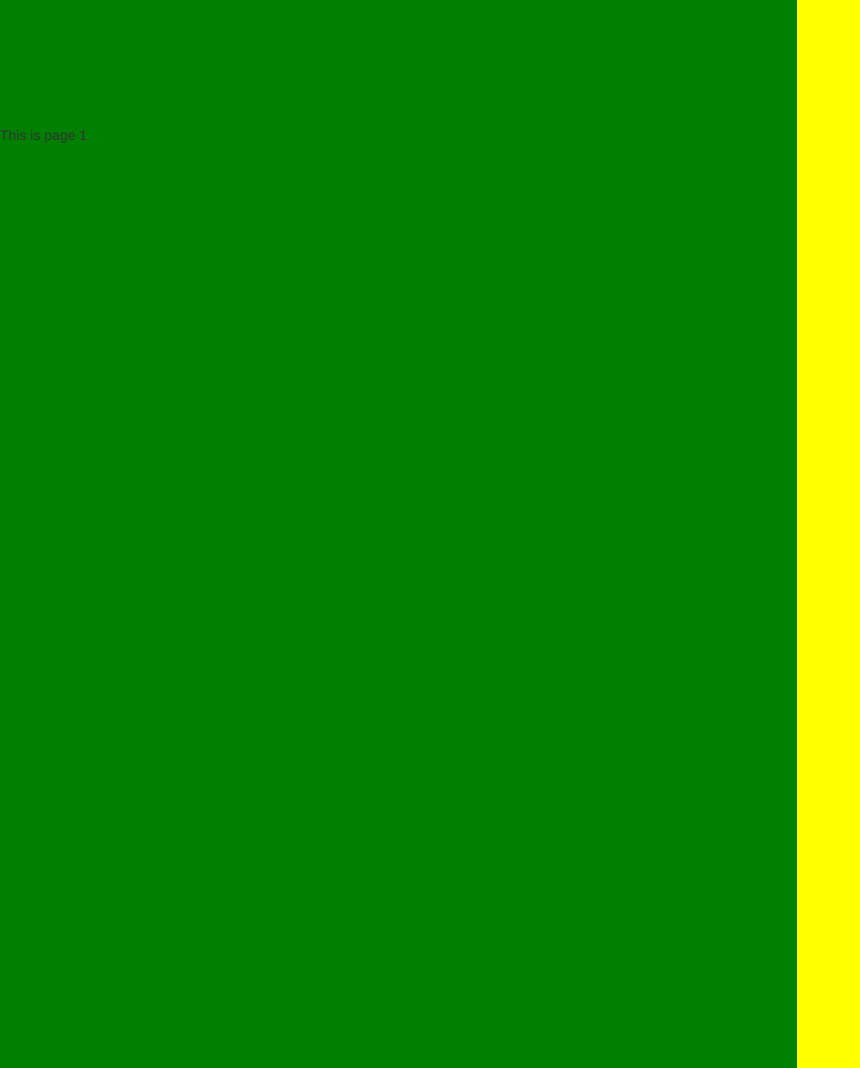
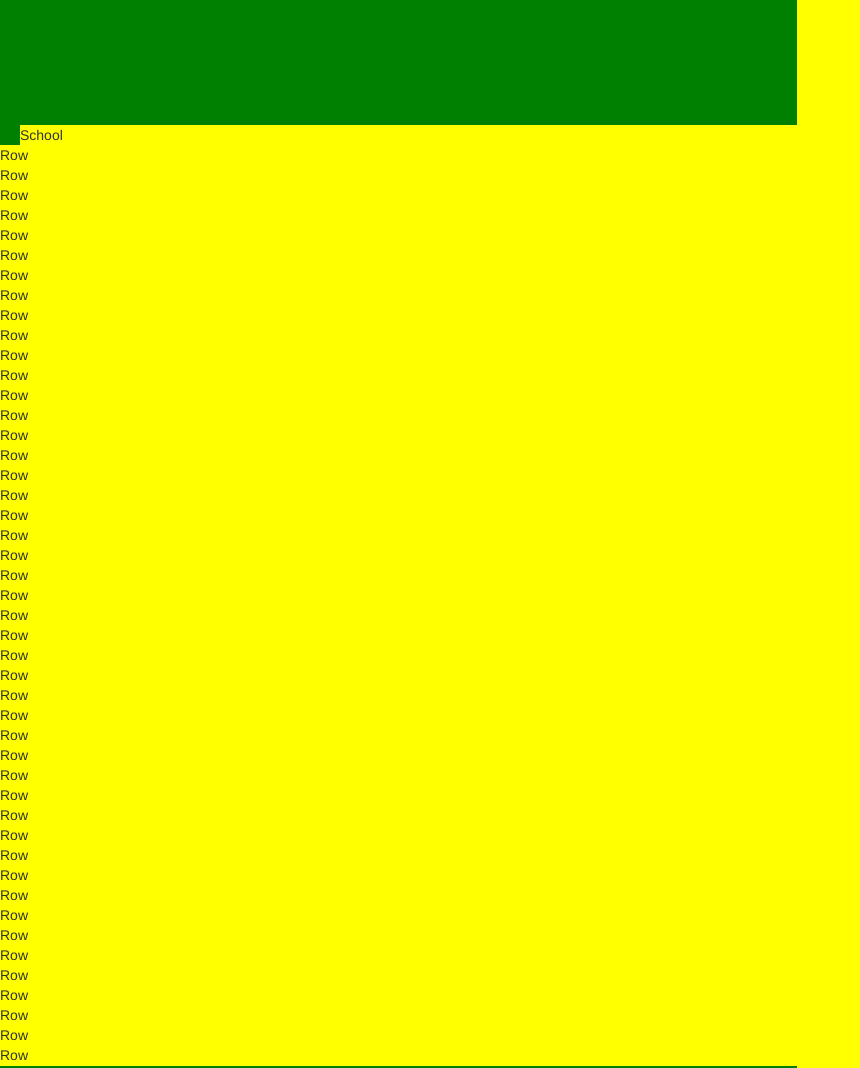
Before and after one commit to itzurabhi/itzurabhi.github.io, a plain HTML site: page print.html in a window 1280 px wide. Shown: the top 1068 px of the page, without its empty margins (0-860 px from the left). Drawn offline with nearby package versions, Linux system fonts and the light colour scheme.

Commit message:
Print 50 Centers

```diff
--- a/print.html
+++ b/print.html
@@ -41,7 +41,13 @@
             padding: 0;
         }
 
-        .PageTitle {}
+        .PageTitle {
+            margin-left: 20px;
+        }
+
+        .ItemList {}
+
+        .ItemRow {}
     </style>
 </head>
 
@@ -49,7 +55,11 @@
     <div class="TotalPrintArea" ng-app="Printer" ng-controller="PrintController">
 
         <div class="SinglePage" ng-repeat="page in Pages track by $index">
-            This is page {{$index + 1}}
+            <div class="PageTitle">School {{index}}</div>
+            <ul>
+                <li ng-repeat="singleRow in PageItems track by $index">Row {{index}}</li>
+            </ul>
+
             <div class="PageBreak"></div>
         </div>
 
--- a/print.js
+++ b/print.js
@@ -3,6 +3,8 @@ app.controller('PrintController', function($scope) {
     $scope.TotalPageCount = 10;
     $scope.Pages = Array($scope.TotalPageCount);
     $scope.ItemsPerPage = 50;
+
+    $scope.PageItems = Array($scope.ItemsPerPage);
     $scope.Items = [{
         NumberCol: 0,
         TitleCol: "Title Even",
```
